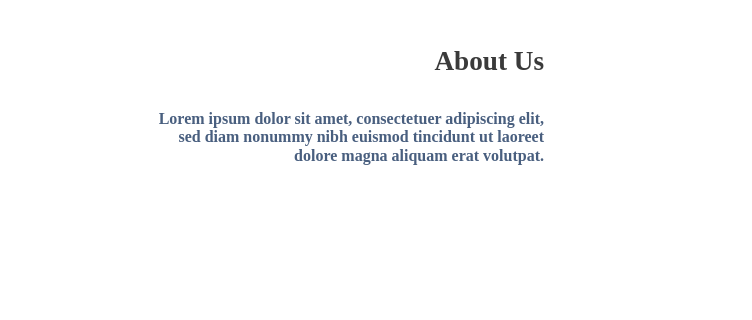
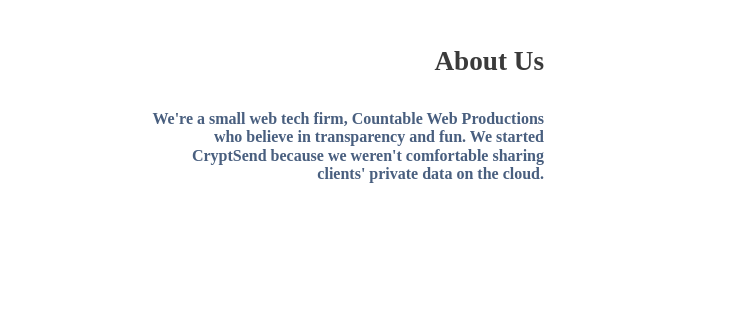
Before and after one commit to countable-web/cryptsend, a website: page public/index.html in a window 1280 px wide. Shown: the part 3166-3486 px from the top of the page, 528-1280 px from the left. Drawn offline with Linux system fonts and the light colour scheme; files that its build step writes are made by us from their sources; files whose address does not match are found by name.

Commit message:
Update index.html

```diff
--- a/public/index.html
+++ b/public/index.html
@@ -96,7 +96,7 @@
 
 
                 <li class="menu-open-source">
-                    <a href="#open-source-section"> Github</a>
+                    <a href="https://github.com/countable-web/cryptsend" target="_blank"> Github</a>
                 </li>
 
             </ul>
@@ -374,8 +374,8 @@
 
 
             <div class="section-content section-align-right" style="padding-left:2rem;">
-                Lorem ipsum dolor sit amet, consectetuer adipiscing elit, sed diam nonummy nibh euismod tincidunt ut
-                laoreet dolore magna aliquam erat volutpat.
+                We're a small web tech firm, Countable Web Productions who believe in transparency and fun. We started CryptSend
+                because we weren't comfortable sharing clients' private data on the cloud.
             </div>
             <!--<div class="btn btn-primary btn-medium btn-center">Get Started Now</div>-->
 
```
